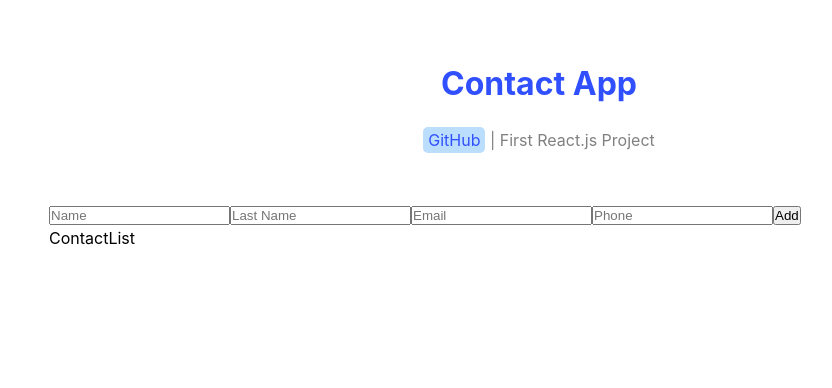
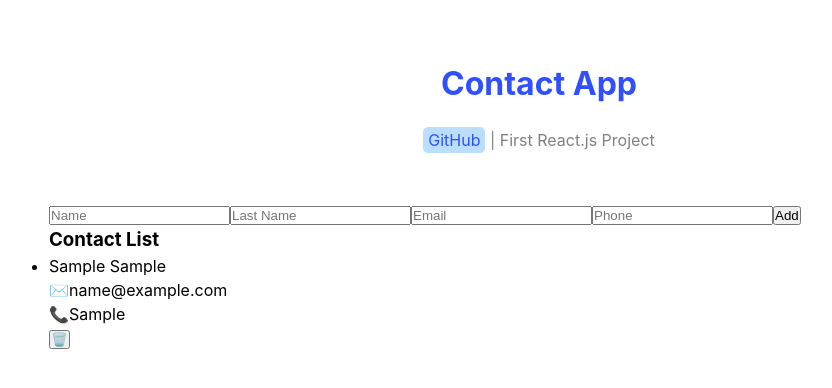
Before and after one commit to Hossein-Bakhtiari/contact-app, a React (Vite) app: page / in a window 1280 px wide. Both pictures are taken after typing "Sample", "Sample", "name@example.com", "Sample" into the empty fields and a click on the button "Add". Shown: the top 388 px of the page, without its empty margins (101-933 px from the left). Built offline with nearby package versions, Linux system fonts and the light colour scheme.

Commit message:
Optimization of input and rendering ContactList

```diff
--- a/package.json
+++ b/package.json
@@ -11,7 +11,8 @@
   },
   "dependencies": {
     "react": "^18.2.0",
-    "react-dom": "^18.2.0"
+    "react-dom": "^18.2.0",
+    "uuid": "^9.0.1"
   },
   "devDependencies": {
     "@types/react": "^18.2.64",
--- a/src/components/ContactList.jsx
+++ b/src/components/ContactList.jsx
@@ -1,8 +1,38 @@
 import React from 'react'
 
-function ContactList(props) {
+function ContactList({contacts}) {
+  console.log(contacts)
   return (
-    <div>ContactList</div>
+    <div>
+      <h3>Contact List</h3>
+          {
+            contacts.length ? (
+              <ul>
+              {contacts.map((contact) => (
+                <li key={contact.id}>
+                  <p>
+                    {contact.name} {contact.lastName}
+                  </p>
+                  <p>
+                    <span>✉️</span>
+                    {contact.email}
+                  </p>
+                  <p>
+                    <span>📞</span>
+                    {contact.phone}
+                  </p>
+                  <button>
+                    🗑️
+                  </button>
+
+                </li>
+              ))}
+            </ul>
+            ) : (
+              <p>No Contact yet..!</p>
+            )
+          }
+    </div>
   )
 }
 
--- a/src/components/Contacts.jsx
+++ b/src/components/Contacts.jsx
@@ -1,8 +1,13 @@
 import React, { useState } from 'react'
 import ContactList from './ContactList';
+import inputs from '../constant/inputs';
+import { v4 } from 'uuid';
+
+
 
 function Contacts() {
   const [contact , setContact ] = useState({
+    id:"",
     name:"",
     lastName: "",
     email: "",
@@ -31,8 +36,10 @@ function Contacts() {
        }
        setAlert("");
 
-       setContacts((contacts) => ([ ...contacts , contact ]))
+       const newContact = {...contact , id: v4()}
+       setContacts((contacts) => ([ ...contacts , newContact ]))
        setContact( {
+        id:"",
         name:"",
         lastName: "",
         email: "",
@@ -46,43 +53,28 @@ function Contacts() {
 return (
 
     <div>
-        <input
-        type="text"
-        placeholder='Name'
-        name='name'
-        value={contact.name}
-        onChange={changHandlar}
-        />
+      <div>
+      {
+          inputs.map((input , index) => (
+            <input
+            key={index}
+            type={input.type}
+            name={input.name}
+            placeholder={input.placeholder}
+            value={contact[input.name]}
+            onChange={changHandlar}
+            />
+          ))
+        }
 
-        <input
-        type="text"
-        placeholder='Last Name'
-        name='lastName'
-        value={contact.lastName}
-        onChange={changHandlar}
-        />
 
-        <input
-        type="email"
-        placeholder='Email'
-        name='email'
-        value={contact.email}
-        onChange={changHandlar}
-        />
-
-        <input
-        type="phone"
-        placeholder='Phone'
-        name='phone'
-        value={contact.phone}
-        onChange={changHandlar}
-        />
 
         <button onClick={addHandler}>Add</button>
+      </div>
         <div>
             {alert && <p>{alert}</p>}
         </div>
-        <ContactList contacts={contact}/>
+        <ContactList contacts={contacts}/>
     </div>
   )
 }
--- /dev/null
+++ b/src/constant/inputs.js
@@ -0,0 +1,39 @@
+const inputs = [
+    { type: "text" , name: "name" , placeholder: "Name"} ,
+    { type: "text" , name: "lastName" , placeholder: "Last Name"} ,
+    { type: "email" , name: "email" , placeholder: "Email"} ,
+    { type: "phone" , name: "phone" , placeholder: "Phone"} ,
+]
+{/* <input
+        type="text"
+        placeholder='Name'
+        name='name'
+        value={contact.name}
+        onChange={changHandlar}
+        />
+
+        <input
+        type="text"
+        placeholder='Last Name'
+        name='lastName'
+        value={contact.lastName}
+        onChange={changHandlar}
+        />
+
+        <input
+        type="email"
+        placeholder='Email'
+        name='email'
+        value={contact.email}
+        onChange={changHandlar}
+        />
+
+        <input
+        type="phone"
+        placeholder='Phone'
+        name='phone'
+        value={contact.phone}
+        onChange={changHandlar}
+        /> */}
+
+export default inputs
```
Also changed, not shown: 1 other file (tests, documents, lock files or other folders).
